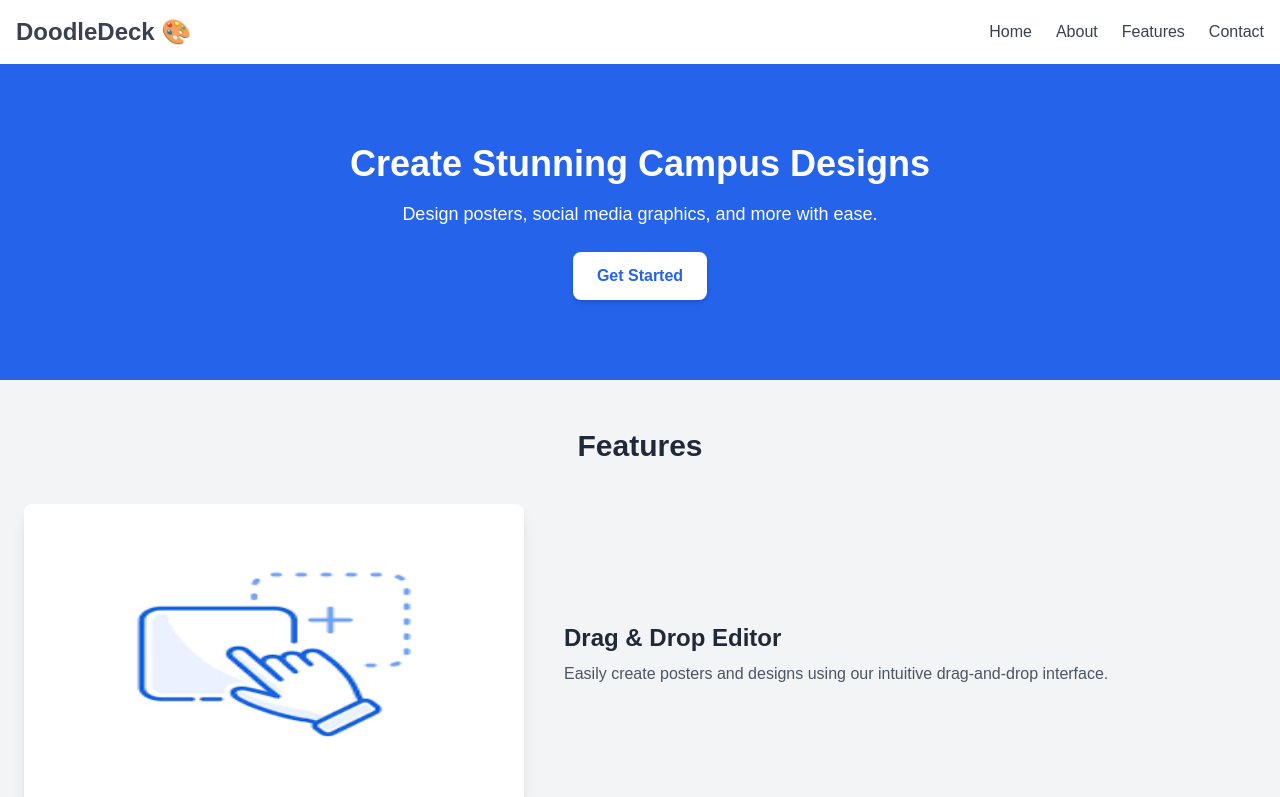
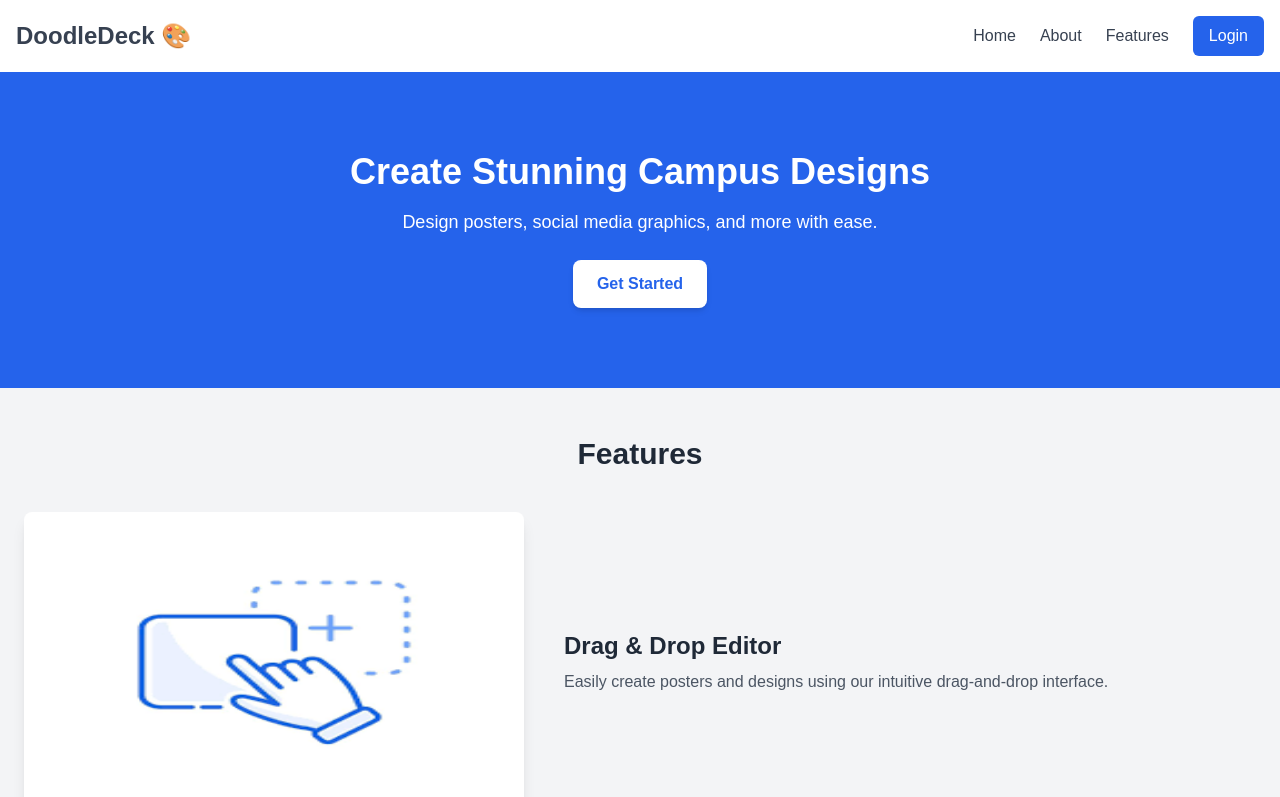
Before and after one commit to cicada3298/DoodleDeck, a Next.js app: page / in a window 1280 px wide. Shown: the top 797 px of the page. Built offline with nearby package versions, Linux system fonts and the light colour scheme.

Commit message:
added login signup ui

```diff
--- a/package.json
+++ b/package.json
@@ -10,6 +10,7 @@
   },
   "dependencies": {
     "firebase": "^11.2.0",
+    "framer-motion": "^12.0.6",
     "next": "15.1.6",
     "react": "^19.0.0",
     "react-dom": "^19.0.0"
--- a/src/components/Navbar.js
+++ b/src/components/Navbar.js
@@ -1,8 +1,13 @@
-// src/components/Navbar.js
+"use client";
+import { useState } from "react";
 import Link from "next/link";
+import { motion } from "framer-motion";
 
 const Navbar = () => {
+  const [modalType, setModalType] = useState(null); // 'login' or 'signup'
+
   return (
+    <>
       <nav className="bg-white shadow-md p-4">
         <div className="max-w-7xl mx-auto flex items-center justify-between">
           {/* Logo */}
@@ -21,12 +26,77 @@ const Navbar = () => {
             <Link href="/features" className="text-gray-700 hover:text-blue-600">
               Features
             </Link>
-          <Link href="/contact" className="text-gray-700 hover:text-blue-600">
-            Contact
-          </Link>
+            <button
+              onClick={() => setModalType("login")}
+              className="bg-blue-600 text-white px-4 py-2 rounded-md hover:bg-blue-700 transition"
+            >
+              Login
+            </button>
           </div>
         </div>
       </nav>
+
+      {/* Login / Signup Modal */}
+      {modalType && (
+        <div className="fixed inset-0 bg-black bg-opacity-50 flex items-center justify-center z-50">
+          <motion.div
+            initial={{ opacity: 0, scale: 0.9 }}
+            animate={{ opacity: 1, scale: 1 }}
+            exit={{ opacity: 0, scale: 0.9 }}
+            className="relative bg-white bg-opacity-20 backdrop-blur-lg p-6 rounded-lg shadow-lg w-96 border border-white/30"
+          >
+            {/* Close Button */}
+            <button
+              onClick={() => setModalType(null)}
+              className="absolute top-2 right-2 text-gray-300 hover:text-white text-xl"
+            >
+              ❌
+            </button>
+
+            {/* Modal Title */}
+            <h2 className="text-2xl font-semibold mb-4 text-white">
+              {modalType === "login" ? "Login" : "Sign Up"}
+            </h2>
+
+            {/* Username Input */}
+            <input
+              type="text"
+              placeholder="Username"
+              className="w-full bg-white bg-opacity-30 border-none rounded-md p-2 mb-3 text-white placeholder-white outline-none"
+            />
+
+            {/* Password Input */}
+            <input
+              type="password"
+              placeholder="Password"
+              className="w-full bg-white bg-opacity-30 border-none rounded-md p-2 mb-3 text-white placeholder-white outline-none"
+            />
+
+            {/* Confirm Password (Only for Signup) */}
+            {modalType === "signup" && (
+              <input
+                type="password"
+                placeholder="Confirm Password"
+                className="w-full bg-white bg-opacity-30 border-none rounded-md p-2 mb-4 text-white placeholder-white outline-none"
+              />
+            )}
+
+            {/* Buttons */}
+            <div className="flex justify-between">
+              <button className="bg-blue-600 text-white px-4 py-2 rounded-md hover:bg-blue-700">
+                {modalType === "login" ? "Login" : "Sign Up"}
+              </button>
+              <button
+                onClick={() => setModalType(modalType === "login" ? "signup" : "login")}
+                className="text-gray-300 hover:text-white"
+              >
+                {modalType === "login" ? "New member?" : "Already have an account?"}
+              </button>
+            </div>
+          </motion.div>
+        </div>
+      )}
+    </>
   );
 };
 
```
Also changed, not shown: 1 other file (tests, documents, lock files or other folders). Lines whose indentation alone changed are shown as unchanged.
